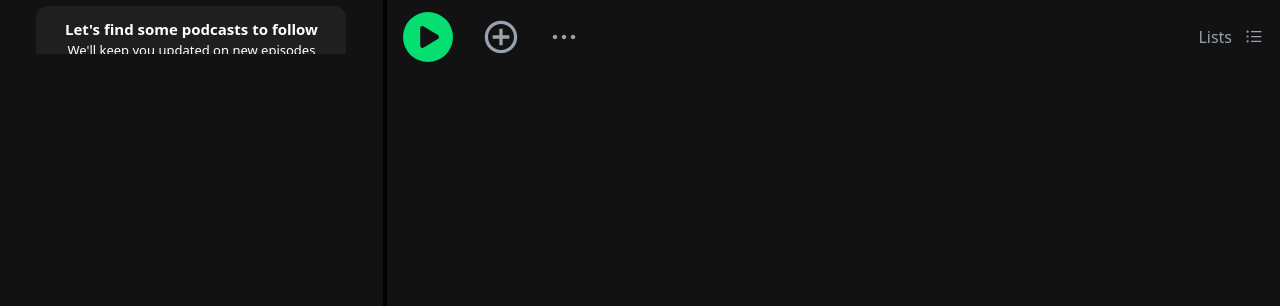
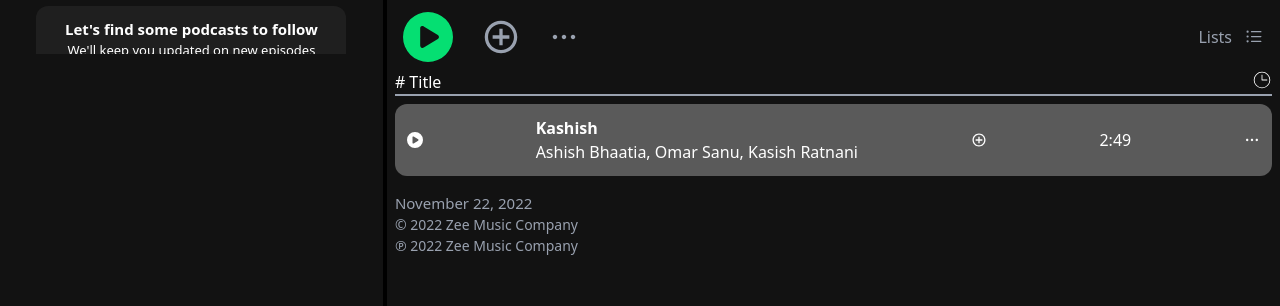
Before and after one commit to A-Nafis-Ch/Spotify__Clone_Website, a React (Vite) app: page / in a window 1280 px wide. Shown: the part 268-574 px from the top of the page. Built offline with nearby package versions, Linux system fonts and the light colour scheme.

Commit message:
Playlist component modification

```diff
--- a/src/components/MainSongPlaylist/PlaySong.jsx
+++ b/src/components/MainSongPlaylist/PlaySong.jsx
@@ -2,6 +2,7 @@ import { FaCirclePlay } from "react-icons/fa6";
 import { IoMdAddCircleOutline } from "react-icons/io";
 import { IoIosMore } from "react-icons/io";
 import { IoIosList } from "react-icons/io";
+import { CiClock2 } from "react-icons/ci";
 
 const PlaySong = () => {
   return (
@@ -34,6 +35,44 @@ const PlaySong = () => {
                     <div className="list ">Lists</div><IoIosList className="h-[25px] w-[20px] " />
                 </div>
 
+
+
+            </div>
+
+            <div className="title-songs flex justify-between">
+                <p># Title</p>
+                <div className="duration">
+                    <CiClock2 className="h-[20px] w-[20px]"/>
+                </div>
+
+            </div>
+
+            <div className="horz-bar h-[1px] w-[full] border border-gray-400"></div>
+
+            <div className="song-bar bg-[#5A5A5A] rounded-xl mt-2 flex justify-between items-center p-3 ">
+                <div className="songplaybtn">
+                    <FaCirclePlay />
+                </div>
+                <div className="song">
+                    <h3 className="text-7px font-bold">Kashish</h3>
+                    <p className="text-6px">Ashish Bhaatia, Omar Sanu, Kasish Ratnani</p>
+                </div>
+                <div className="add-song">
+                    <IoMdAddCircleOutline />
+                </div>
+
+                <div className="time-duration">
+                    <p>2:49</p>
+                </div>
+                <div className="more-options">
+                    <IoIosMore />
+                </div>
+            </div>
+
+            <div className="playlist-info text-gray-400 mt-4">
+                <p className="text-[15px]">November 22, 2022</p>
+                <p className="text-[14px]">&copy; 2022 Zee Music Company</p>
+                <p className="text-[14px]">&#8471; 2022 Zee Music Company</p>
             </div>
         </div>
 
```
